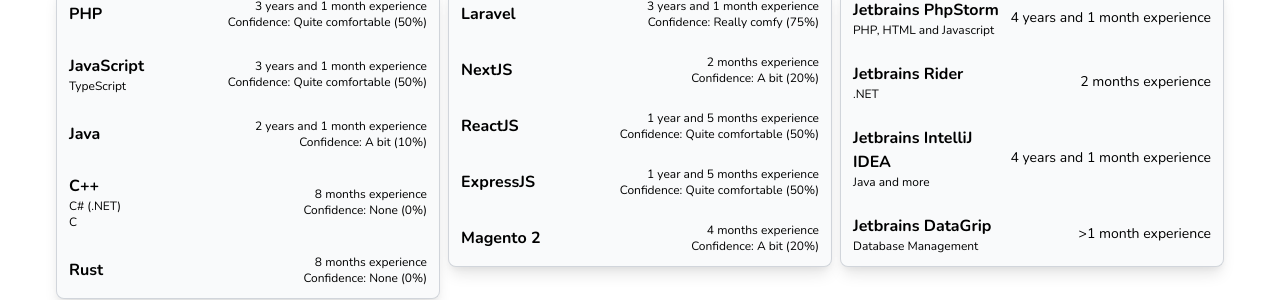
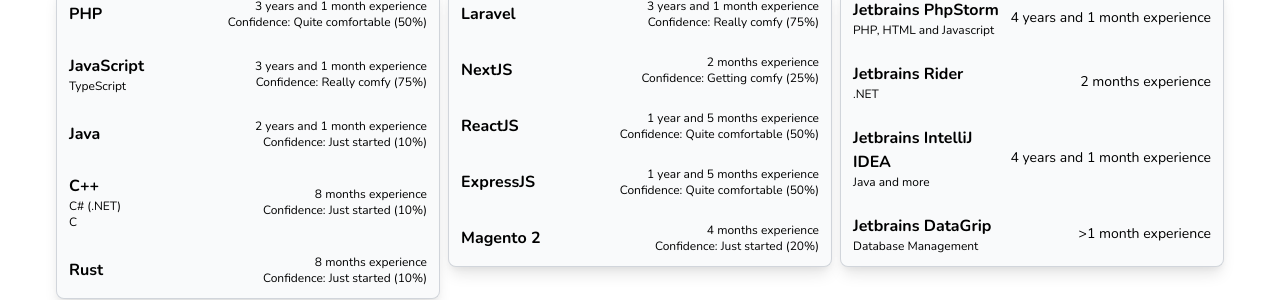
Before and after one commit to tigomiddelkoop/Portfolio, a Next.js app: page / in a window 1280 px wide. Shown: the part 511-811 px from the top of the page. Built offline with nearby package versions, Linux system fonts and the light colour scheme.

Commit message:
Changed confidence values and edited a line of confidence in the skillcard to better represent

```diff
--- a/data/projects/portfolio.json
+++ b/data/projects/portfolio.json
@@ -12,6 +12,6 @@
   ],
   "languages": "TypeScript",
   "source_control": {
-    "github": "https://github.com/tigomiddelkoop/Portfolio"
+    "github": "https://github.com/tigomiddelkoop/portfolio"
   }
 }
--- a/data/projects/systemmanager.json
+++ b/data/projects/systemmanager.json
@@ -16,6 +16,5 @@
   ],
   "source_control": {
     "github": "https://github.com/systemmanager-io/Core",
-    "gitlab": "https://git.genericdevelopment.nl/systemmanager/core"
   }
 }
--- a/data/projects/systemmanagercloud.json
+++ b/data/projects/systemmanagercloud.json
@@ -11,6 +11,5 @@
   ],
   "source_control": {
     "github": "https://github.com/systemmanager-io/Core",
-    "gitlab": "https://git.genericdevelopment.nl/systemmanager/core"
   }
 }
--- a/data/projects/tigotech.json
+++ b/data/projects/tigotech.json
@@ -17,6 +17,6 @@
     "and other languages"
   ],
   "source_control": {
-    "github": null
+    "github": "https://github.com/tigomiddelkoop/tigotech_management"
   }
 }
--- a/data/skills/1languages.json
+++ b/data/skills/1languages.json
@@ -13,7 +13,7 @@
         "TypeScript"
       ],
       "date": "2018",
-      "confidence": 50
+      "confidence": 75
     },
     {
       "name": "Java",
@@ -27,12 +27,12 @@
         "C"
       ],
       "date": "2020-06-01",
-      "confidence": 0
+      "confidence": 10
     },
     {
       "name": "Rust",
       "date": "2020-06-01",
-      "confidence": 0
+      "confidence": 10
     }
   ]
 }
--- a/data/skills/2frameworks.json
+++ b/data/skills/2frameworks.json
@@ -15,7 +15,7 @@
         "TypeScript"
       ],
       "date": "2020-12-01",
-      "confidence": 20
+      "confidence": 25
     },
     {
       "name": "ReactJS",
--- a/package.json
+++ b/package.json
@@ -20,9 +20,9 @@
     "framer-motion": "^3.2.1",
     "luxon": "^1.25.0",
     "next": "10.0.3",
+    "node-fetch": "^2.6.1",
     "node-sass": "^5.0.0",
     "postcss": "^8.2.4",
-    "node-fetch": "^2.6.1",
     "react": "17.0.1",
     "react-dom": "17.0.1",
     "redux": "^4.0.5",
--- a/src/components/home/skillscard.tsx
+++ b/src/components/home/skillscard.tsx
@@ -82,7 +82,7 @@
 
     let confidence;
     if (confidencePercentage >= 0 && confidencePercentage < 10) confidence = "None"
-    else if (confidencePercentage >= 10 && confidencePercentage < 25) confidence = "A bit";
+    else if (confidencePercentage >= 10 && confidencePercentage < 25) confidence = "Just started";
     else if (confidencePercentage >= 25 && confidencePercentage < 50) confidence = "Getting comfy"
     else if (confidencePercentage >= 50 && confidencePercentage < 75) confidence = "Quite comfortable";
     else if (confidencePercentage >= 75 && confidencePercentage < 99) confidence = "Really comfy "
```
